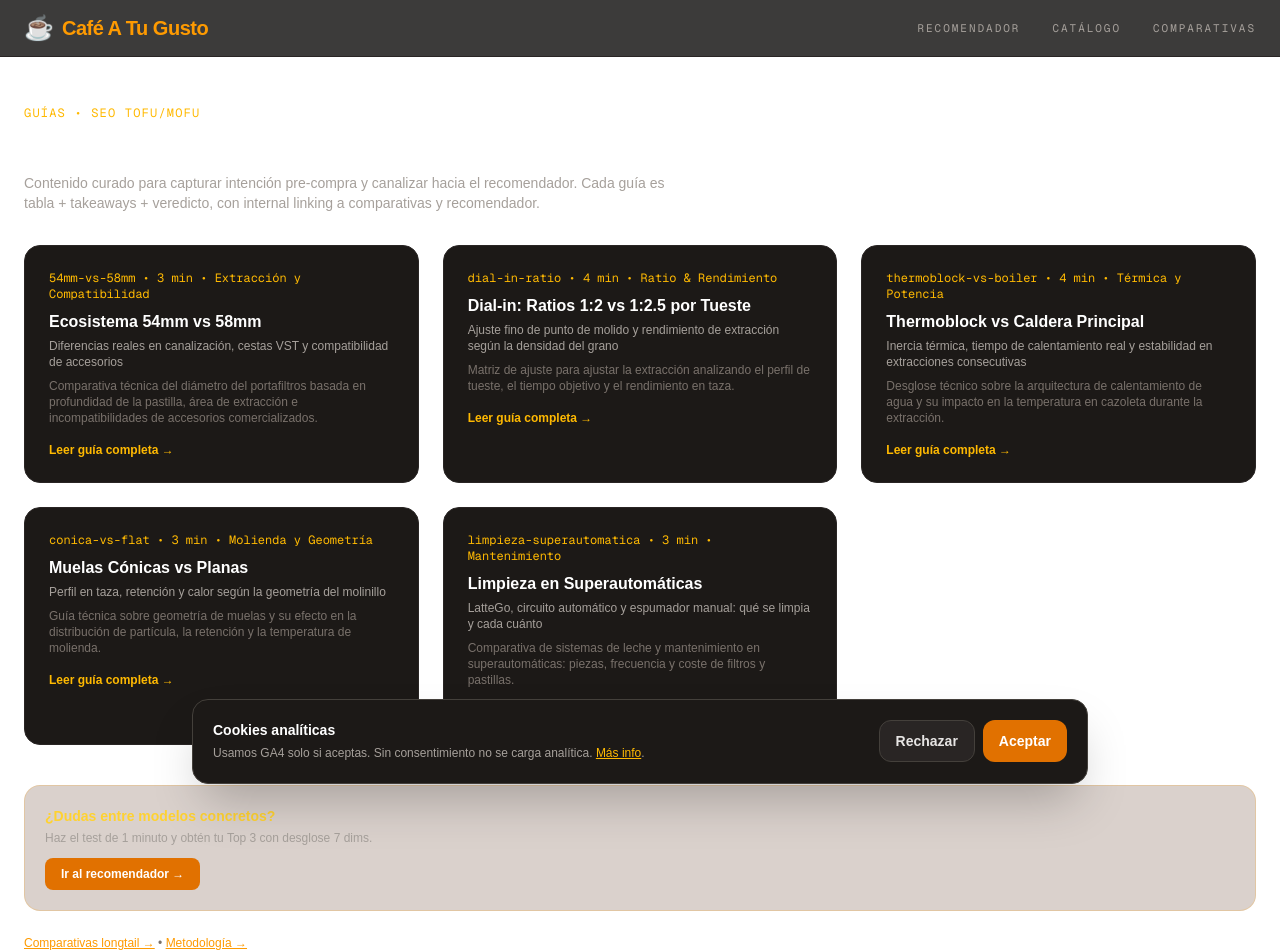
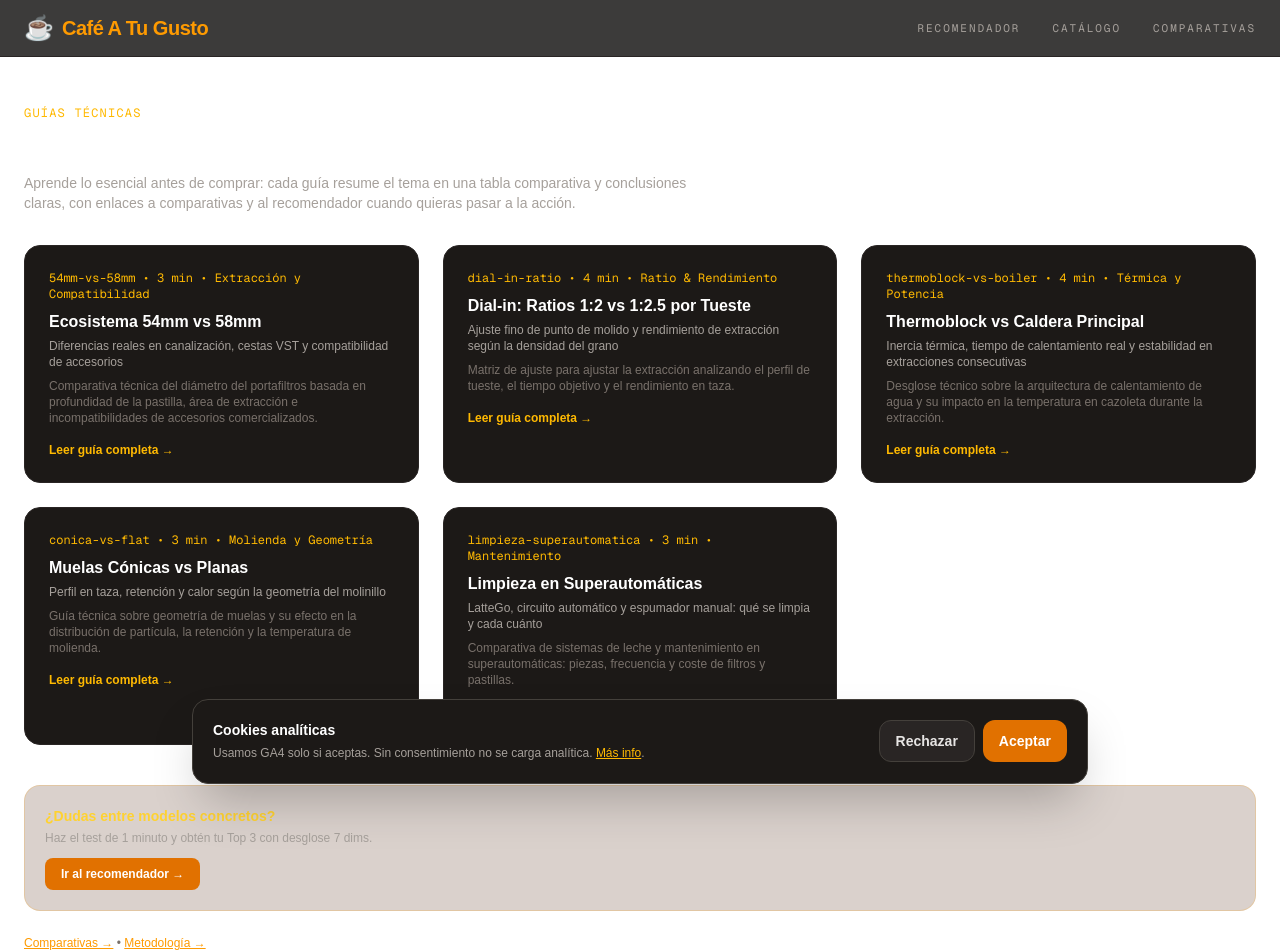
Before and after one commit to ReplikanteK/cafeatugusto, a Next.js app: page /guias in a window 1280 px wide. Shown: the top 952 px of the page. Built offline with nearby package versions, Linux system fonts and the light colour scheme; no server answers.

Commit message:
fix(copy): jerga SEO fuera de las guías públicas
TOFU/MOFU, thin content, internal linking y longtail no son copy de usuario. Hub + slugs reescritos en lenguaje normal; metadata sin conteos que roten. Verificado: tsc, build 41/41.

```diff
--- a/src/app/guias/[slug]/page.tsx
+++ b/src/app/guias/[slug]/page.tsx
@@ -88,13 +88,13 @@ export default async function GuiaPage({ params }: { params: Promise<{ slug: str
       <div className="mt-8 rounded-2xl bg-amber-950/20 border border-amber-500/20 p-5">
         <p className="text-sm font-bold text-amber-300">¿Listo para tu setup ideal?</p>
         <p className="text-xs text-stone-400 mt-1">
-          Esta guía es TOFU/MOFU. El siguiente paso es el recomendador: 8 preguntas → Top 3 con desglose 7 dims trazable.
+          Si ya lo tienes claro, el siguiente paso es el recomendador: test de 1 minuto → Top 3 con desglose detallado.
         </p>
         <GuideCtaLink slug={slug} position="bottom_banner" className="mt-3 inline-block bg-amber-600 hover:bg-amber-500 text-white text-xs font-black px-4 py-2 rounded-lg">
           Hacer test 1 minuto →
         </GuideCtaLink>
         <p className="text-[11px] text-stone-500 mt-2">
-          Internal linking: <Link href="/comparativas" className="underline">comparativas longtail</Link> •{" "}
+          Seguir explorando: <Link href="/comparativas" className="underline">comparativas</Link> •{" "}
           <Link href="/catalogo" className="underline">catálogo 17+10</Link> •{" "}
           <Link href="/metodologia" className="underline">metodología</Link>
         </p>
--- a/src/app/guias/page.tsx
+++ b/src/app/guias/page.tsx
@@ -3,8 +3,8 @@ import { GUIDES_SEED } from "@/data/guides";
 import { GuideCtaLink } from "@/components/ui/GuideCtaLink";
 
 export const metadata = {
-  title: "Guías — Café a Tu Gusto | 54mm vs 58mm, Dial-in y Thermoblock",
-  description: "3 guías técnicas sin humo: 54mm vs 58mm, dial-in por tueste y Thermoblock vs caldera. Tablas, takeaways y CTA al recomendador.",
+  title: "Guías técnicas de espresso — Café A Tu Gusto",
+  description: "Guías directas: portafiltros, dial-in por tueste, térmica, muelas y mantenimiento. Tablas y conclusiones claras.",
   alternates: { canonical: `${process.env.NEXT_PUBLIC_SITE_URL || "https://cafeatugusto.vercel.app"}/guias` },
 };
 
@@ -12,10 +12,10 @@ export default function GuiasPage() {
   const guides = Object.values(GUIDES_SEED);
   return (
     <main className="max-w-7xl mx-auto px-4 sm:px-6 py-12">
-      <p className="text-xs font-mono tracking-widest text-amber-400">GUÍAS • SEO TOFU/MOFU</p>
-      <h1 className="text-3xl font-black text-white mt-2">Guías técnicas — sin thin content</h1>
+      <p className="text-xs font-mono tracking-widest text-amber-400">GUÍAS TÉCNICAS</p>
+      <h1 className="text-3xl font-black text-white mt-2">Guías técnicas</h1>
       <p className="text-sm text-stone-400 mt-2 max-w-2xl">
-        Contenido curado para capturar intención pre-compra y canalizar hacia el recomendador. Cada guía es tabla + takeaways + veredicto, con internal linking a comparativas y recomendador.
+        Aprende lo esencial antes de comprar: cada guía resume el tema en una tabla comparativa y conclusiones claras, con enlaces a comparativas y al recomendador cuando quieras pasar a la acción.
       </p>
       <div className="grid md:grid-cols-3 gap-6 mt-8">
         {guides.map((g) => (
@@ -40,7 +40,7 @@ export default function GuiasPage() {
         </GuideCtaLink>
       </div>
       <p className="text-xs text-stone-500 mt-6">
-        <Link href="/comparativas" className="text-amber-500 underline">Comparativas longtail →</Link> •{" "}
+        <Link href="/comparativas" className="text-amber-500 underline">Comparativas →</Link> •{" "}
         <Link href="/metodologia" className="text-amber-500 underline">Metodología →</Link>
       </p>
     </main>
```
